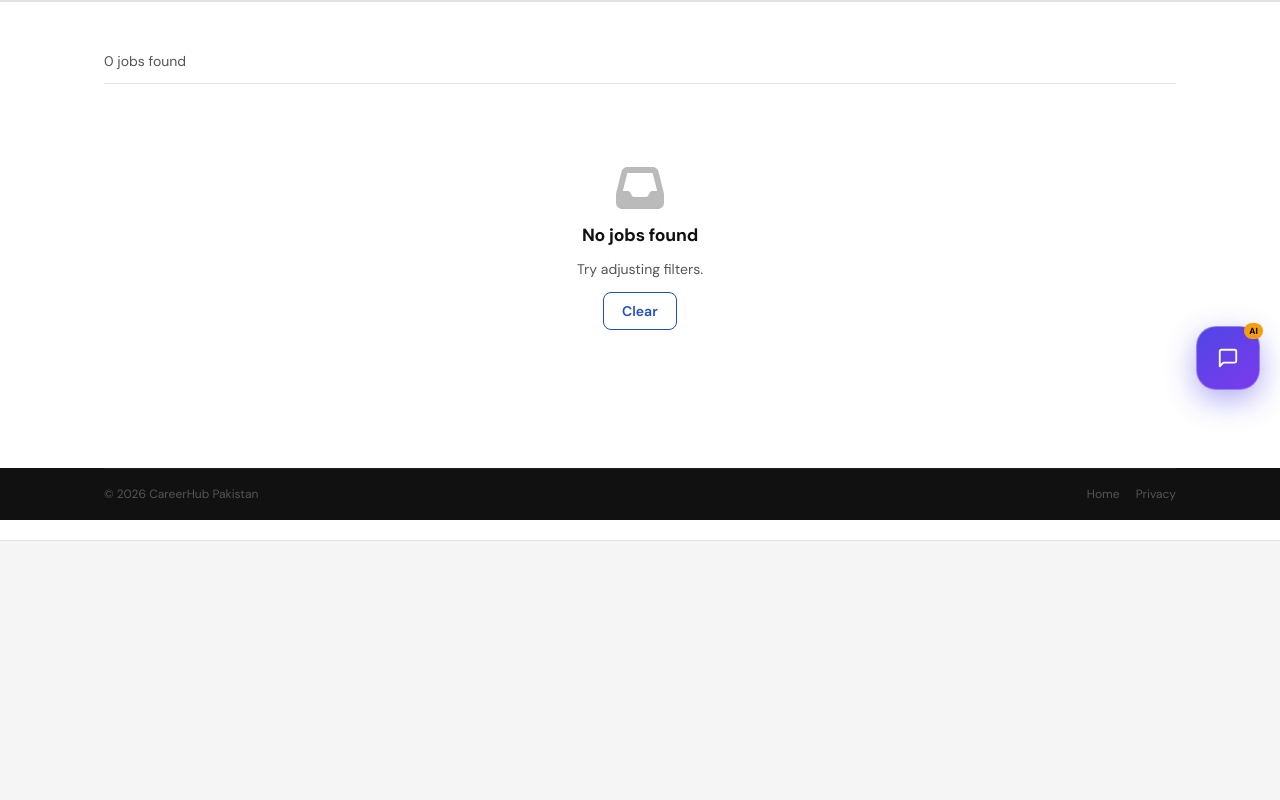
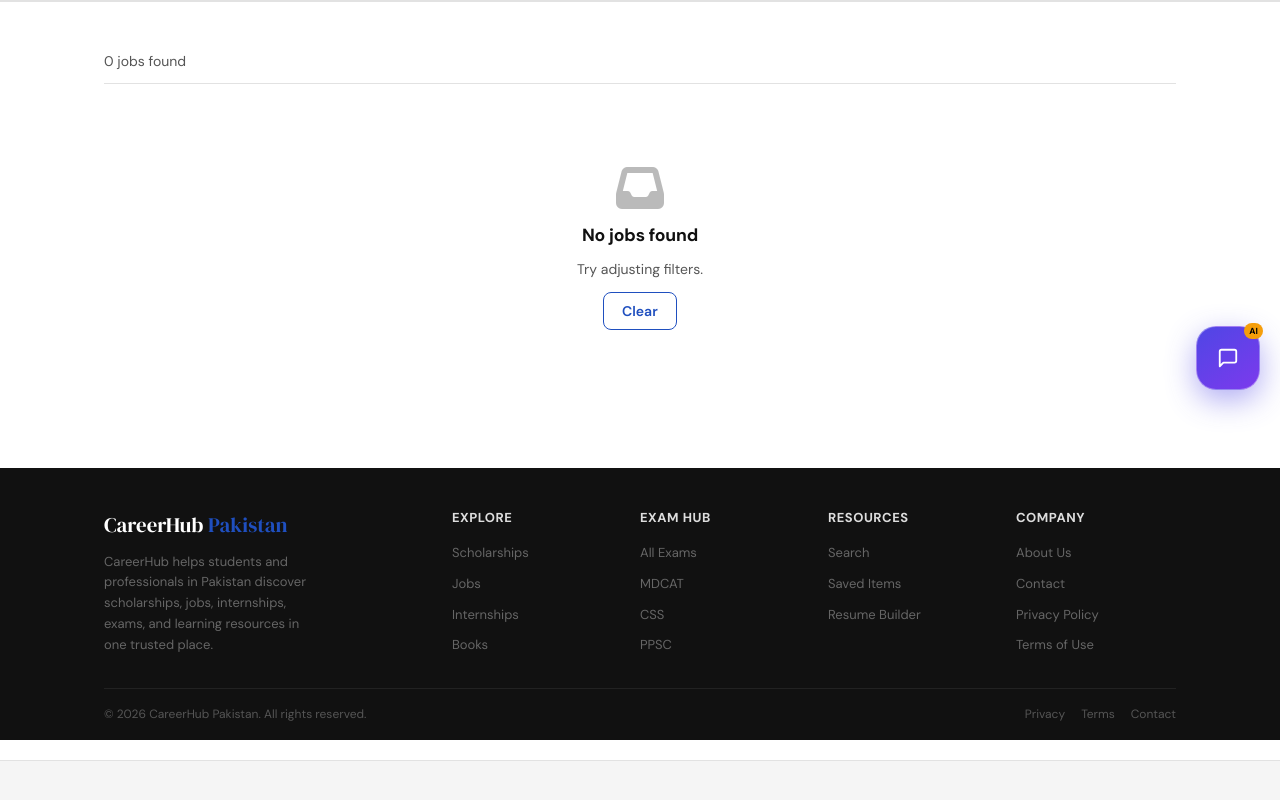
Before and after one commit to pakistan365/career-pk, a plain HTML site: page jobs-private.html in a window 1280 px wide. Shown: the part 320-1120 px from the top of the page. Before the commit the page ends 931 px from the top, so only its background shows below. Drawn offline with Linux system fonts and the light colour scheme; no server answers.

Commit message:
Update jobs-private.html

```diff
--- a/jobs-private.html
+++ b/jobs-private.html
@@ -66,7 +66,59 @@
   <div class="empty-state" id="emptyState" style="display:none"><i class="fa fa-inbox"></i><h3>No jobs found</h3><p>Try adjusting filters.</p><button class="btn btn-secondary" onclick="clearFilters()">Clear</button></div>
   <div class="error-state" id="errorState" style="display:none"><i class="fa fa-triangle-exclamation"></i><h3>Could not load</h3><button class="btn btn-primary" onclick="loadData()">Retry</button></div>
 </div></section>
-<footer class="footer"><div class="container"><div class="footer-bottom"><p>© 2026 CareerHub Pakistan</p><div class="footer-bottom-links"><a href="index.html">Home</a><a href="#">Privacy</a></div></div></div></footer>
+<footer class="footer">
+  <div class="container">
+    <div class="footer-grid">
+      <div class="footer-brand">
+        <a href="index.html" class="footer-logo">CareerHub <span>Pakistan</span></a>
+        <p>CareerHub helps students and professionals in Pakistan discover scholarships, jobs, internships, exams, and learning resources in one trusted place.</p>
+      </div>
+      <div class="footer-col">
+        <h4>Explore</h4>
+        <ul>
+          <li><a href="scholarships.html">Scholarships</a></li>
+          <li><a href="jobs.html">Jobs</a></li>
+          <li><a href="internships.html">Internships</a></li>
+          <li><a href="books.html">Books</a></li>
+        </ul>
+      </div>
+      <div class="footer-col">
+        <h4>Exam Hub</h4>
+        <ul>
+          <li><a href="exams.html">All Exams</a></li>
+          <li><a href="exams-mdcat.html">MDCAT</a></li>
+          <li><a href="exams-css.html">CSS</a></li>
+          <li><a href="exams-ppsc.html">PPSC</a></li>
+        </ul>
+      </div>
+      <div class="footer-col">
+        <h4>Resources</h4>
+        <ul>
+          <li><a href="search.html">Search</a></li>
+          <li><a href="favorites.html">Saved Items</a></li>
+          <li><a href="resume-builder.html">Resume Builder</a></li>
+        </ul>
+      </div>
+      <div class="footer-col">
+        <h4>Company</h4>
+        <ul>
+          <li><a href="about.html">About Us</a></li>
+          <li><a href="contact.html">Contact</a></li>
+          <li><a href="privacy.html">Privacy Policy</a></li>
+          <li><a href="terms.html">Terms of Use</a></li>
+        </ul>
+      </div>
+    </div>
+    <div class="footer-bottom">
+      <p>© 2026 CareerHub Pakistan. All rights reserved.</p>
+      <div class="footer-bottom-links">
+        <a href="privacy.html">Privacy</a>
+        <a href="terms.html">Terms</a>
+        <a href="contact.html">Contact</a>
+      </div>
+    </div>
+  </div>
+</footer>
 <nav class="mobile-bottom-nav"><a href="index.html" class="mob-nav-item"><i class="fa fa-home"></i><span>Home</span></a><a href="scholarships.html" class="mob-nav-item"><i class="fa fa-graduation-cap"></i><span>Scholarships</span></a><a href="jobs.html" class="mob-nav-item active"><i class="fa fa-briefcase"></i><span>Jobs</span></a><a href="exams.html" class="mob-nav-item"><i class="fa fa-file-alt"></i><span>Exams</span></a><a href="books.html" class="mob-nav-item"><i class="fa fa-book"></i><span>Books</span></a></nav>
 
 
```
